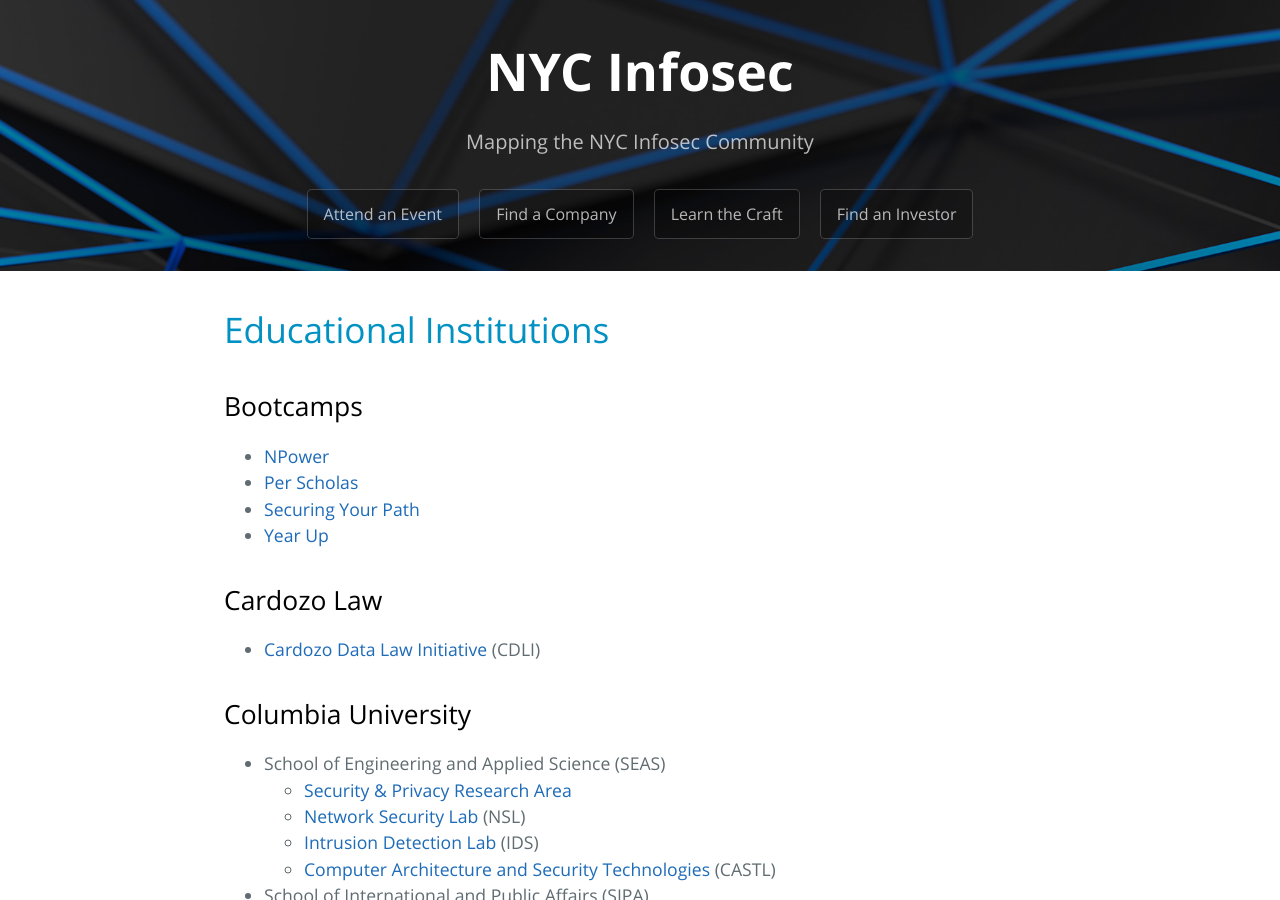
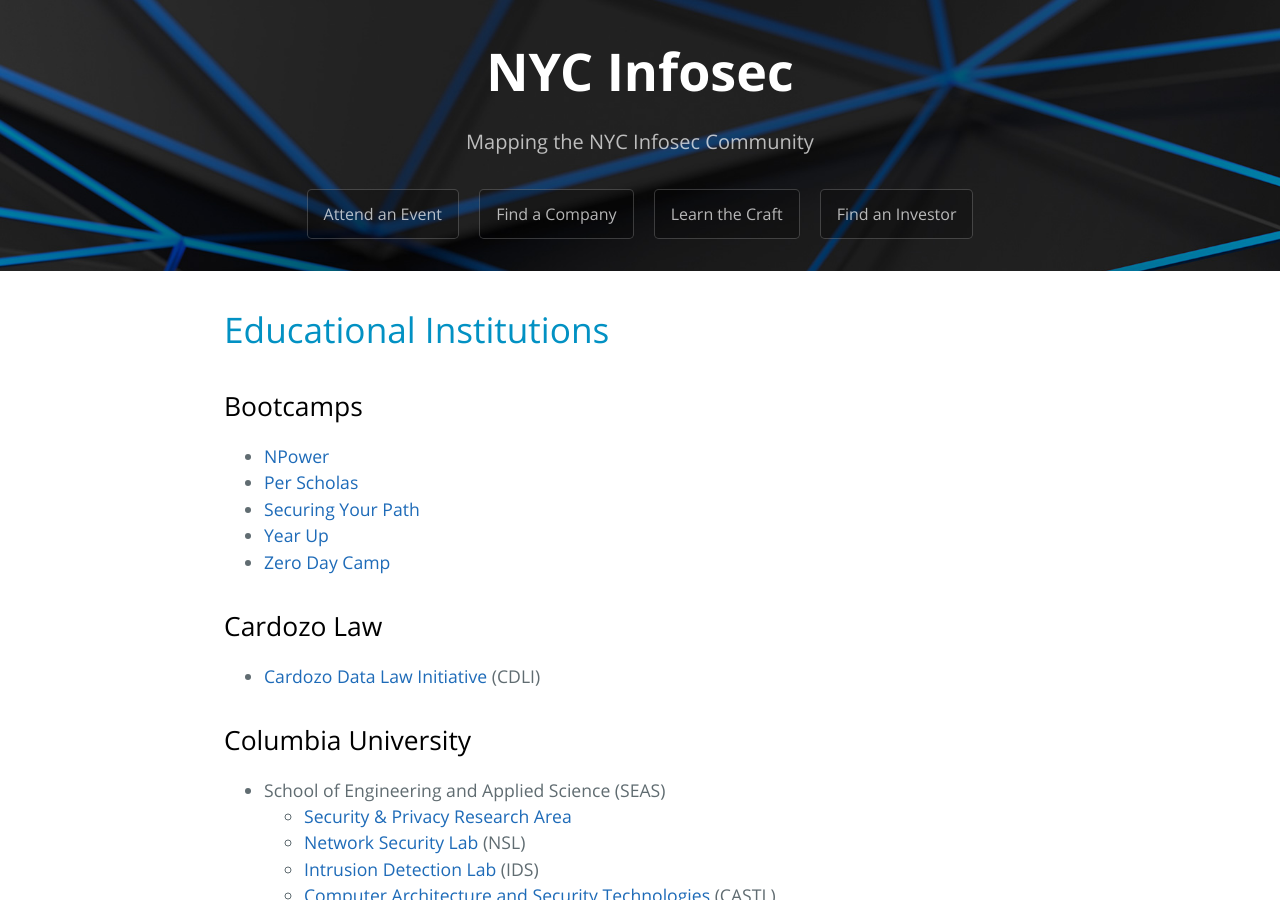
Before and after one commit to trailofbits/nyc-infosec, a Jekyll site: the page built from learn.md, in a window 1280 px wide and 900 px high. Built offline with Jekyll 4.4.1, drawn with Linux system fonts in a browser that asks for light colours; our own code applies the rules of GitHub Pages for plain Markdown files.

Commit message:
add zero day camp

```diff
--- a/learn.md
+++ b/learn.md
@@ -12,6 +12,7 @@
 * [Per Scholas](https://perscholas.org/apply/cybersecurity)
 * [Securing Your Path](http://www.securingyourpath.com/)
 * [Year Up](https://www.yearup.org/)
+* [Zero Day Camp](https://zeroday.camp/)
 
 ## Cardozo Law
 
```
